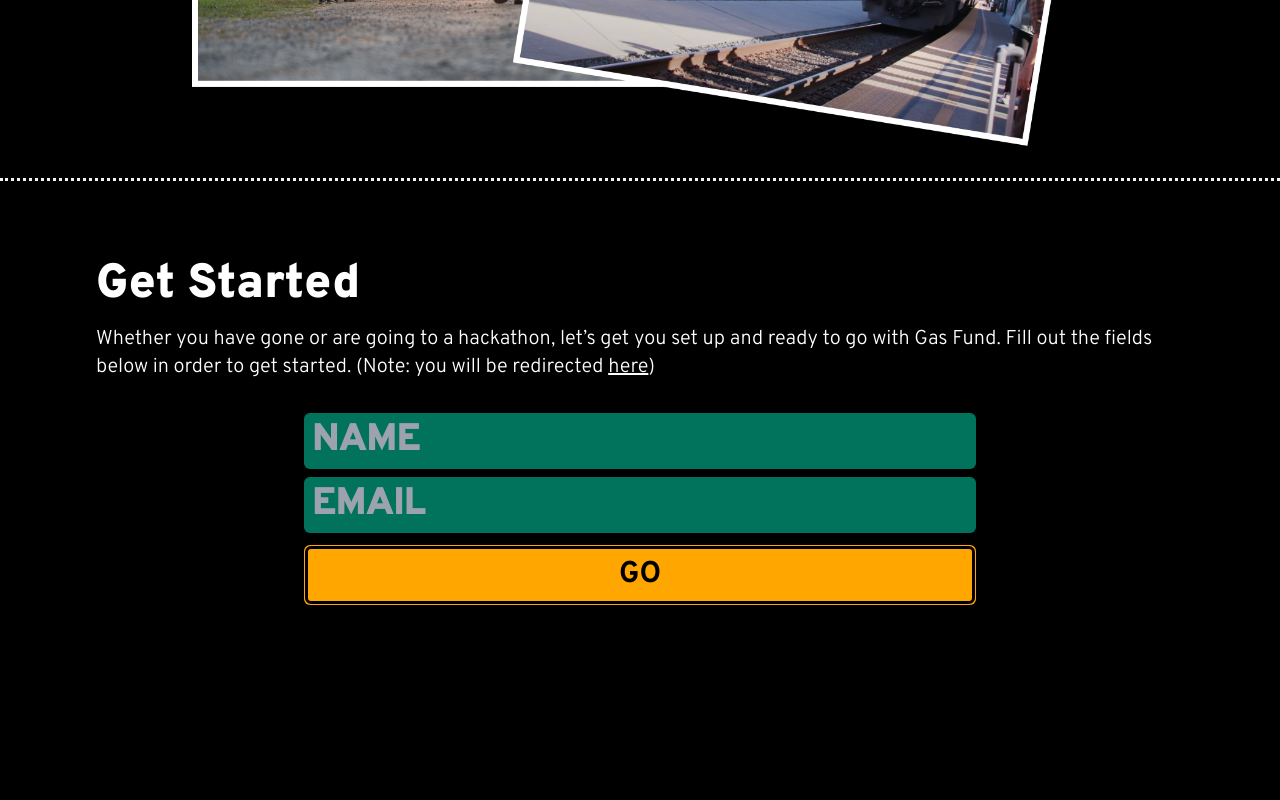
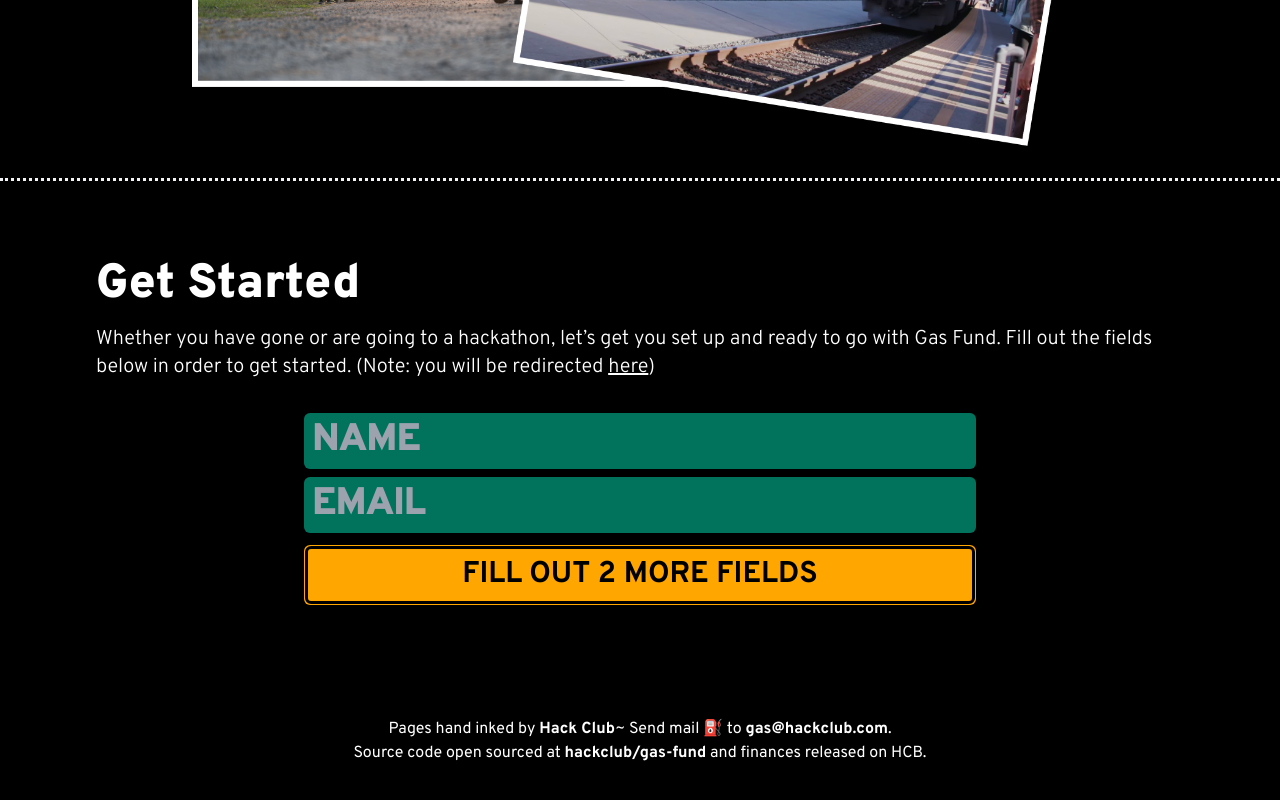
Before and after one commit to hackclub/gas-fund, a Next.js app: page / in a window 1280 px wide. Shown: the part 3263-4063 px from the top of the page. Before the commit the page ends 4017 px from the top, so only its background shows below. Built offline with nearby package versions, Linux system fonts and the light colour scheme.

Commit message:
lil fixes

```diff
--- /dev/null
+++ b/components/Footer.tsx
@@ -0,0 +1,16 @@
+const Footer = () => {
+    return (
+        <div className="text-white text-center top-[7rem] relative">
+            <div>
+           Pages hand inked by <a href="https://hackclub.com/" className="font-bold no-underline">Hack Club</a>
+           ~ Send mail ⛽ to <a href="mailto:gas@hackclub.com" className="font-bold no-underline">gas@hackclub.com</a>.
+           </div>
+
+           <div>
+           Source code open sourced at <a href="https://github.com/hackclub/gas-fund" className="font-bold no-underline">hackclub/gas-fund</a> and finances released on HCB.
+           </div>
+        </div>
+    );
+}
+
+export default Footer;
--- a/components/GetStarted.tsx
+++ b/components/GetStarted.tsx
@@ -66,7 +66,7 @@
             className=" text-3xl font-bold rounded-md w-full p-[1px]  bg-[#FFA600]    text-black uppercase"
           >
             <div className="p-2 border-[3px] border-black rounded-md flex justify-center items-center">
-              GO
+            Fill out 2 more fields
             </div>
           </button>
         </Tilt>
--- a/pages/index.tsx
+++ b/pages/index.tsx
@@ -1,5 +1,6 @@
 import { EasterEgg } from "@/components/EasterEgg";
 import { Explanation } from "@/components/Explanation";
+import Footer from "@/components/Footer";
 import { GetStarted } from "@/components/GetStarted";
 import { Hero } from "@/components/Hero";
 import { Nav } from "@/components/Nav";
@@ -26,7 +27,7 @@
       <div className="border-t-[3px] border-gray-100 mt-8 pt-4 border-dotted">
         <GetStarted />
       </div>
-
+<Footer />
       <EasterEgg />
     </div>
   );
```
Also changed, not shown: 1 other file (tests, documents, lock files or other folders).
